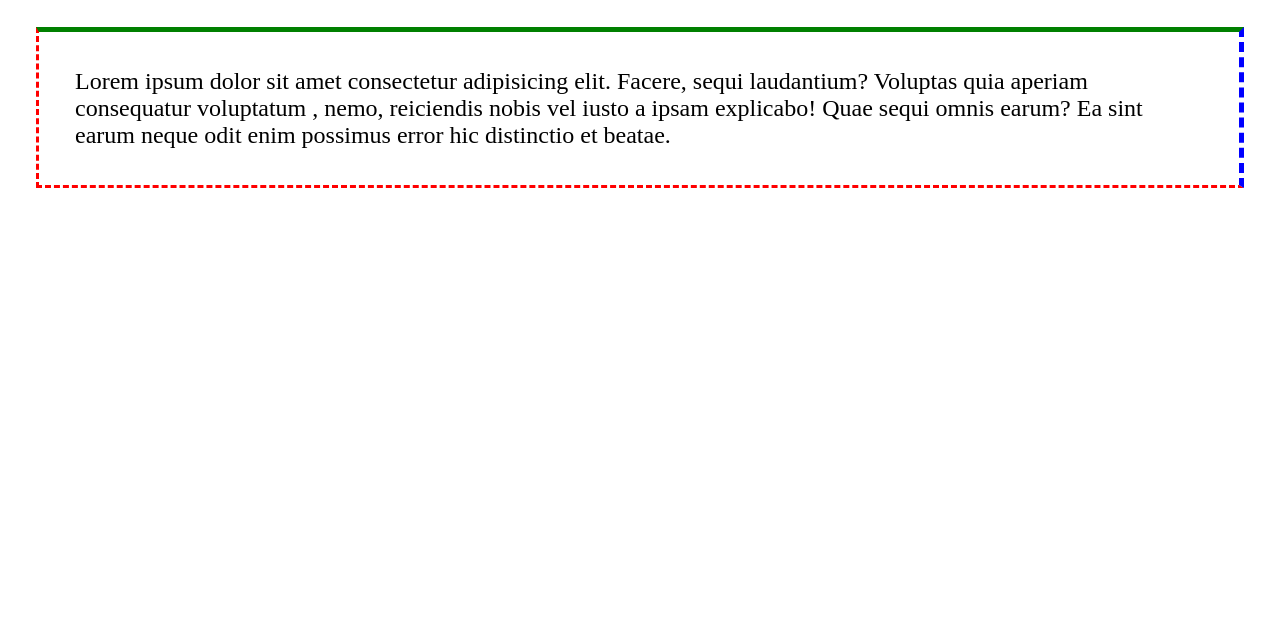
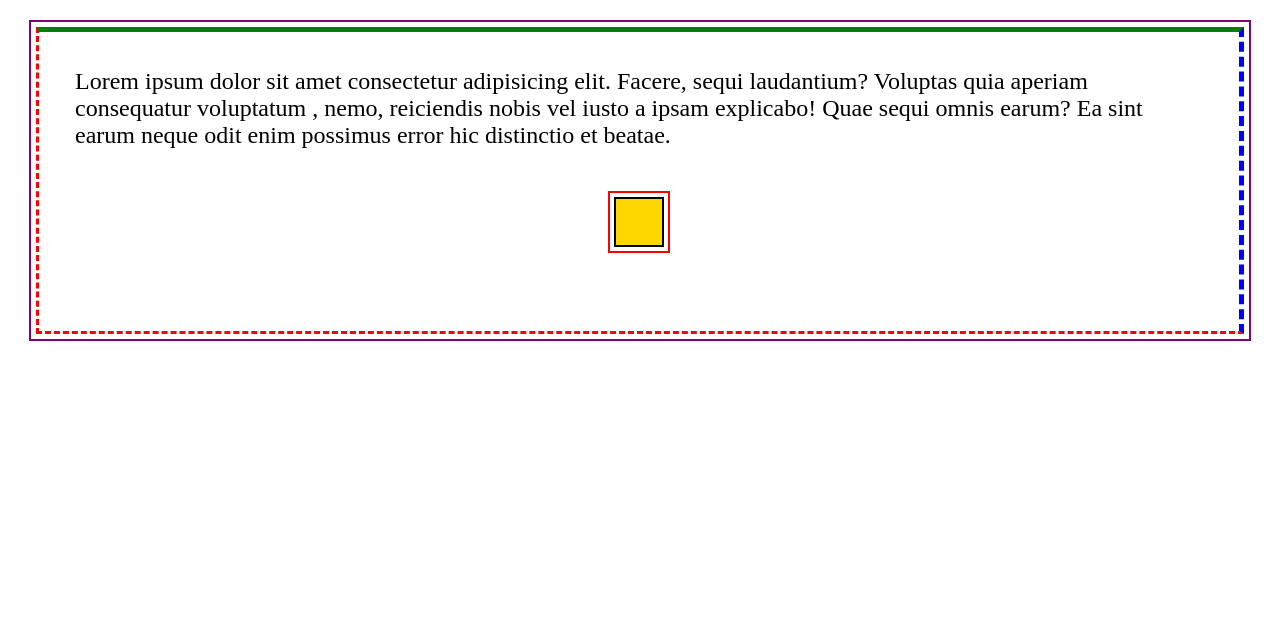
Before and after one commit to pradeepparmar320/learning-CSS, a plain HTML site: page 05. css box model/index.html in a window 1280 px wide. Shown: the part 180-800 px from the top of the page. Drawn offline with Linux system fonts and the light colour scheme.

Commit message:
typography

```diff
--- a/05. css box model/index.html
+++ b/05. css box model/index.html
@@ -20,6 +20,7 @@
           earum neque odit enim possimus error hic
           distinctio et beatae.
     </p>
+    <div class="circle"></div>
 </main>
 
 </body>
--- a/05. css box model/style.css
+++ b/05. css box model/style.css
@@ -14,4 +14,15 @@
   margin-bottom:2em;
   margin-left:2em; */
   padding:1.5em;
+  outline:2px solid purple;
+  outline-offset:5px;
 }
+.circle {
+  margin:3rem auto;
+  background-color:gold;
+  width:50px;
+  height:50px;
+  border:2px solid black;
+  outline:2px solid red;
+  outline-offset:0.25rem;
+}
--- /dev/null
+++ b/06 typography/style.css
@@ -0,0 +1,13 @@
+body {
+  padding:10%;
+  font-size:2rem;
+}
+/* input,button {
+  font:inherit;
+} */
+
+p {
+  line-height:1.5;
+  letter-spacing:10px;
+
+}
```
Also changed, not shown: 06 typography/index.html (added, +31 -0 lines).
